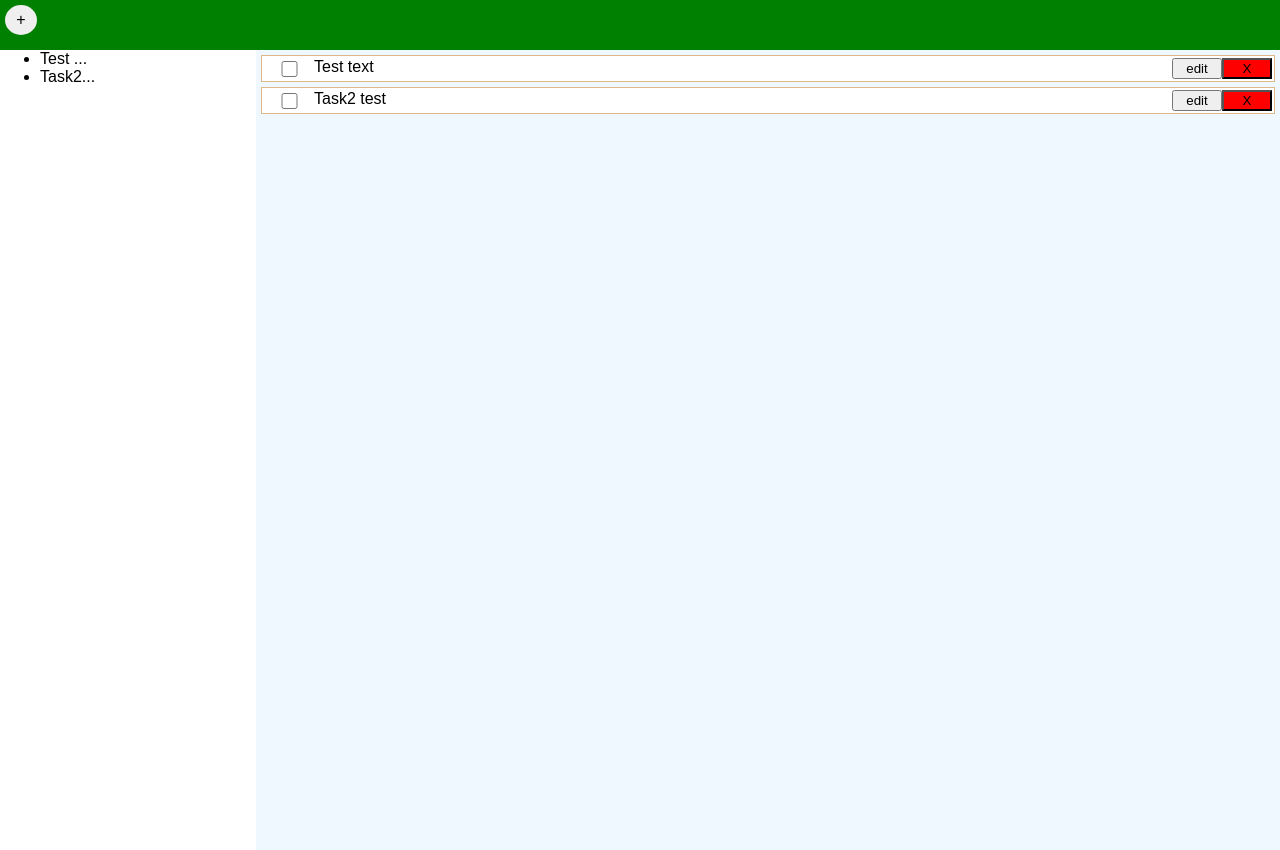
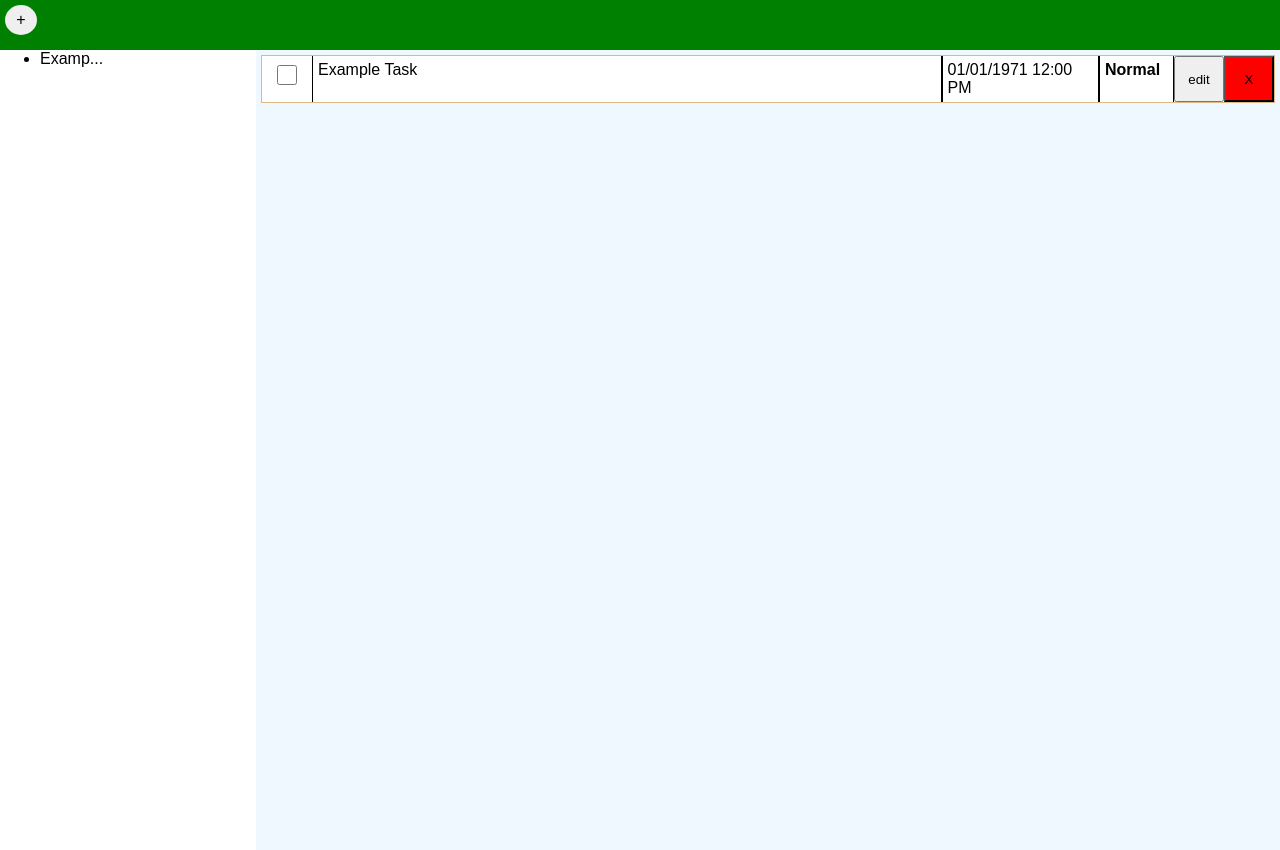
Before and after one commit to KP-90/ToDo, a website built with webpack: page dist/index.html in a window 1280 px wide. Built offline with nearby package versions, Linux system fonts and the light colour scheme.

Commit message:
adding css, fixing bugs

```diff
--- a/src/createTask.js
+++ b/src/createTask.js
@@ -7,13 +7,25 @@ export function createTask(task) {
     body.id = "task-body";
     const check = document.createElement("input");
     check.setAttribute("type", "checkbox")
+    check.className = "make-border"
     const taskText = document.createElement("p")
     taskText.className = ""
     taskText.innerText = task.text;
+    taskText.className = "make-border"
+    //Add duedate
+    const insertDate = document.createElement("p")
+    insertDate.innerText = task.dueDate
+    insertDate.className = "make-border"
+    //Add priority
+    const prio = document.createElement("p")
+    prio.innerText = task.priority
+    prio.style.fontWeight = "bold"
+    prio.className = "make-border"
+    //Buttons!!!
     const editBtn = document.createElement("button")
     editBtn.innerText = "edit"
     const deleteBtn = document.createElement("button")
-    deleteBtn.className = "deleteBtn";
+    deleteBtn.className = "deleteBtn"
     deleteBtn.innerText = "X"
 
     // add checkbox functionality
@@ -26,7 +38,7 @@ export function createTask(task) {
         }
     })
 
-    body.append(check, taskText, editBtn, deleteBtn);
+    body.append(check, taskText, insertDate, prio, editBtn, deleteBtn);
     return body;
 }
 
--- a/src/index.js
+++ b/src/index.js
@@ -10,10 +10,10 @@ const sidePanel = document.getElementById("left-panel")
 const modal = document.getElementById("myModal");
 const modalContent = document.querySelector(".modal-content")
 const btnModal = document.getElementById("myBtn");
-let task1 = new Task("Test text", 1, "11/11/11")
-let task2 = new Task("Task2 test", 3, "1/13/33")
+let task1 = new Task("Example Task", "Normal", "01/01/1971 12:00 PM")
+
 taskArray.push(task1);
-taskArray.push(task2);
+
 
 function mainContent() {
     for (let item in taskArray) {
@@ -37,8 +37,17 @@ function deleteHandler() {
     let allDeleteBtns = document.querySelectorAll(".deleteBtn");
     allDeleteBtns.forEach(element => {
         element.addEventListener("click", (e) => {
-            console.log(element.parentElement.children[1].innerText);
-            //add delete stuff
+            // Delete from everywhere alse
+            main.removeChild(e.target.parentElement)
+
+            // Delete from array
+            let t = element.parentElement.children[1].innerText
+            for (let i in taskArray) {
+                if (t == taskArray[i].text) {
+                    taskArray.splice(i, 1);
+                }
+            }
+            createLeftPanel()
         })
     })
 }
@@ -58,7 +67,7 @@ submitBtn.addEventListener("click", () => {
     taskArray.push(newTask)
     main.appendChild(createTask(newTask));
     createLeftPanel();
-    allDeleteBtns = document.getElementsByClassName("deleteBtn");
+
     deleteHandler()
 })
 
--- a/src/style.css
+++ b/src/style.css
@@ -28,16 +28,25 @@ body {
 
 #task-body {
     margin: 5px;
-    padding: 2px;
     display: grid;
-    grid-template-columns: 50px 1fr 50px 50px;
+    grid-template-columns: 50px 4fr 1fr 75px 50px 50px;
     vertical-align: baseline;
     background-color: white;
     border: 1px solid burlywood;
 }
 
 #task-body > input {
-    margin: 5%;
+    width: 20px;
+    height: 20px;
+    justify-self: center;
+    top: 20%;
+    POSITION: relative;
+}
+
+.make-border {
+    border-left: 1px solid black;
+    border-right: 1px solid black;
+    padding: 5px;
 }
 
 .checked {
@@ -101,4 +110,5 @@ body {
 #myBtn:hover {
     cursor: pointer;
     box-shadow: 1px 1px 5px black;
+    transform: scale(1.1);
 }
--- a/src/task.js
+++ b/src/task.js
@@ -5,7 +5,5 @@ export default class Task {
         this.dueDate = dueDate
     }
 
-    summary() {
-        console.log("Summary goes here")
-    }
+
 }
```
Also changed, not shown: dist/index.bundle.js, dist/tasks.bundle.js.
